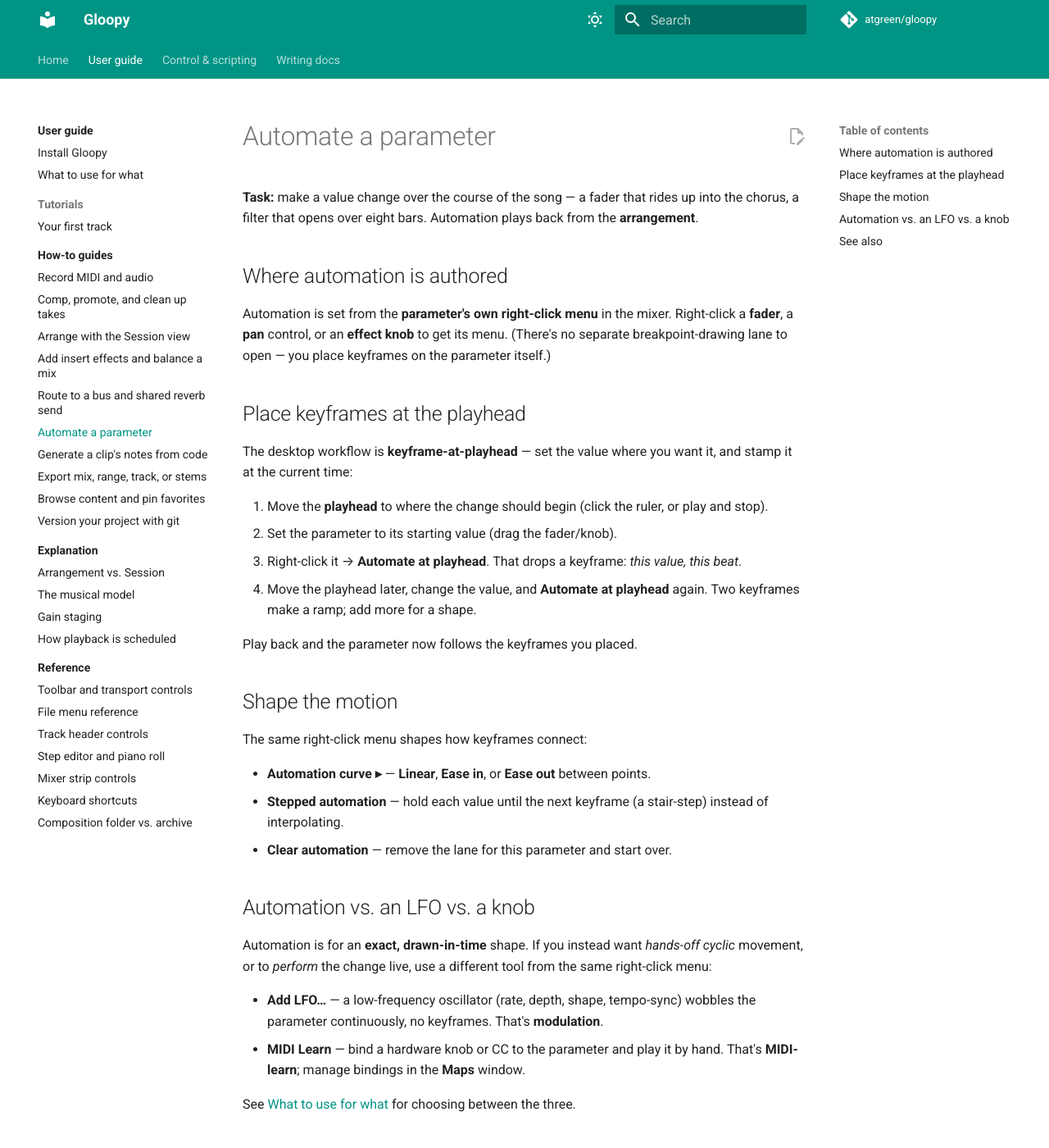
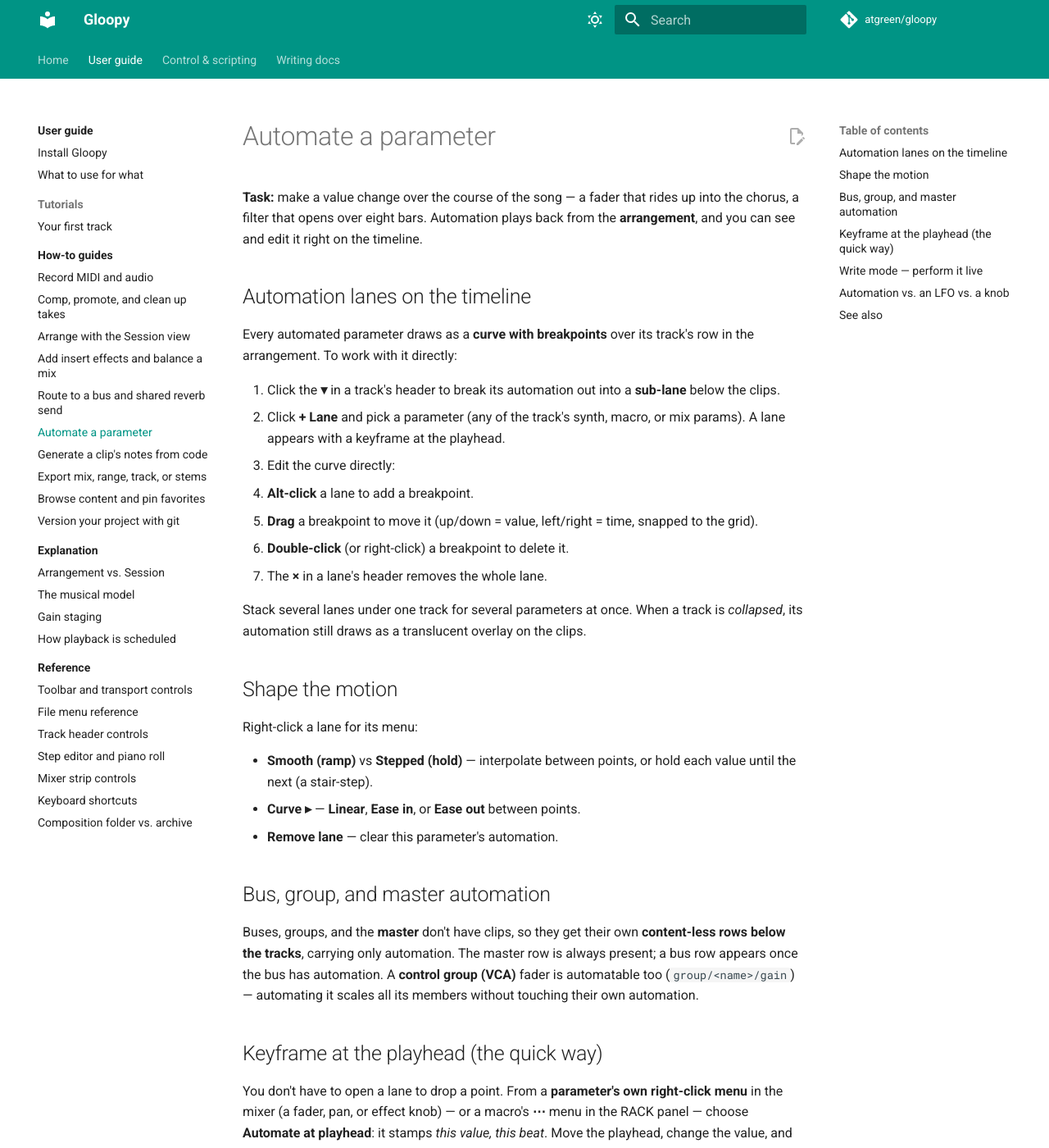
Before and after one commit to atgreen/gloopy, an MkDocs documentation site: the page built from docs/user-guide/how-to/automate-a-parameter.md, in a window 1280 px wide and 1400 px high. Shown: the whole window at 82% size. Built offline with MkDocs 1.6.1 and Material for MkDocs 9.7.7, drawn with Linux system fonts in a browser that asks for light colours; some of the changed text lies outside the part shown.

Commit message:
docs: rewrite automate-a-parameter how-to for the visual automation lanes
The page claimed 'there's no separate breakpoint-drawing lane' — now false. Documents
the timeline lanes (expand, + Lane picker, drag/add/delete points), curve/step menu,
bus/group/master rows, VCA, write mode; keeps the quick Automate-at-playhead path.

Co-Authored-By: Claude Opus 4.8 (1M context) <noreply@anthropic.com>

```diff
--- a/docs/user-guide/how-to/automate-a-parameter.md
+++ b/docs/user-guide/how-to/automate-a-parameter.md
@@ -2,49 +2,67 @@
 
 **Task:** make a value change over the course of the song — a fader that rides up
 into the chorus, a filter that opens over eight bars. Automation plays back from
-the **arrangement**.
+the **arrangement**, and you can see and edit it right on the timeline.
 
-## Where automation is authored
+## Automation lanes on the timeline
 
-Automation is set from the **parameter's own right-click menu** in the mixer.
-Right-click a **fader**, a **pan** control, or an **effect knob** to get its menu.
-(There's no separate breakpoint-drawing lane to open — you place keyframes on the
-parameter itself.)
+Every automated parameter draws as a **curve with breakpoints** over its track's row
+in the arrangement. To work with it directly:
 
-## Place keyframes at the playhead
+1. Click the **▾** in a track's header to break its automation out into a **sub-lane**
+   below the clips.
+2. Click **+ Lane** and pick a parameter (any of the track's synth, macro, or mix
+   params). A lane appears with a keyframe at the playhead.
+3. Edit the curve directly:
+   - **Alt-click** a lane to add a breakpoint.
+   - **Drag** a breakpoint to move it (up/down = value, left/right = time, snapped to
+     the grid).
+   - **Double-click** (or right-click) a breakpoint to delete it.
+   - The **×** in a lane's header removes the whole lane.
 
-The desktop workflow is **keyframe-at-playhead** — set the value where you want
-it, and stamp it at the current time:
-
-1. Move the **playhead** to where the change should begin (click the ruler, or
-   play and stop).
-2. Set the parameter to its starting value (drag the fader/knob).
-3. Right-click it → **Automate at playhead**. That drops a keyframe: *this value,
-   this beat*.
-4. Move the playhead later, change the value, and **Automate at playhead** again.
-   Two keyframes make a ramp; add more for a shape.
-
-Play back and the parameter now follows the keyframes you placed.
+Stack several lanes under one track for several parameters at once. When a track is
+*collapsed*, its automation still draws as a translucent overlay on the clips.
 
 ## Shape the motion
 
-The same right-click menu shapes how keyframes connect:
+Right-click a lane for its menu:
 
-- **Automation curve ▸** — **Linear**, **Ease in**, or **Ease out** between points.
-- **Stepped automation** — hold each value until the next keyframe (a stair-step)
-  instead of interpolating.
-- **Clear automation** — remove the lane for this parameter and start over.
+- **Smooth (ramp)** vs **Stepped (hold)** — interpolate between points, or hold each
+  value until the next (a stair-step).
+- **Curve ▸** — **Linear**, **Ease in**, or **Ease out** between points.
+- **Remove lane** — clear this parameter's automation.
+
+## Bus, group, and master automation
+
+Buses, groups, and the **master** don't have clips, so they get their own **content-less
+rows below the tracks**, carrying only automation. The master row is always present; a
+bus row appears once the bus has automation. A **control group (VCA)** fader is
+automatable too (`group/<name>/gain`) — automating it scales all its members without
+touching their own automation.
+
+## Keyframe at the playhead (the quick way)
+
+You don't have to open a lane to drop a point. From a **parameter's own right-click menu**
+in the mixer (a fader, pan, or effect knob) — or a macro's **⋯** menu in the RACK panel —
+choose **Automate at playhead**: it stamps *this value, this beat*. Move the playhead,
+change the value, and stamp again. Two keyframes make a ramp.
+
+## Write mode — perform it live
+
+To capture movement instead of drawing it, arm **Write** in the RACK panel. While the
+transport plays, your macro moves (including snapshot **morphs**) are recorded as
+automation. It's *latch*-style: a parameter you touch stops reading its own automation
+so your hands don't fight the playback, and the recording is revealed when you stop.
 
 ## Automation vs. an LFO vs. a knob
 
-Automation is for an **exact, drawn-in-time** shape. If you instead want *hands-off
-cyclic* movement, or to *perform* the change live, use a different tool from the
-same right-click menu:
+Automation is for an **exact, drawn-in-time** shape. For *hands-off cyclic* movement or
+to *perform* a change live, use a different tool from the same right-click menu:
 
-- **Add LFO…** — a low-frequency oscillator (rate, depth, shape, tempo-sync)
-  wobbles the parameter continuously, no keyframes. That's **modulation**.
-- **MIDI Learn** — bind a hardware knob or CC to the parameter and play it by
-  hand. That's **MIDI-learn**; manage bindings in the **Maps** window.
+- **Add LFO…** — a low-frequency oscillator (rate, depth, shape, tempo-sync) wobbles the
+  parameter continuously, no keyframes. That's **modulation**.
+- **MIDI Learn** — bind a hardware knob or CC to the parameter and play it by hand.
+  That's **MIDI-learn**; manage bindings in the **Maps** window.
 
 See [What to use for what](../what-to-use-for-what.md#automation-vs-modulation-vs-midi-learn)
 for choosing between the three.
```
